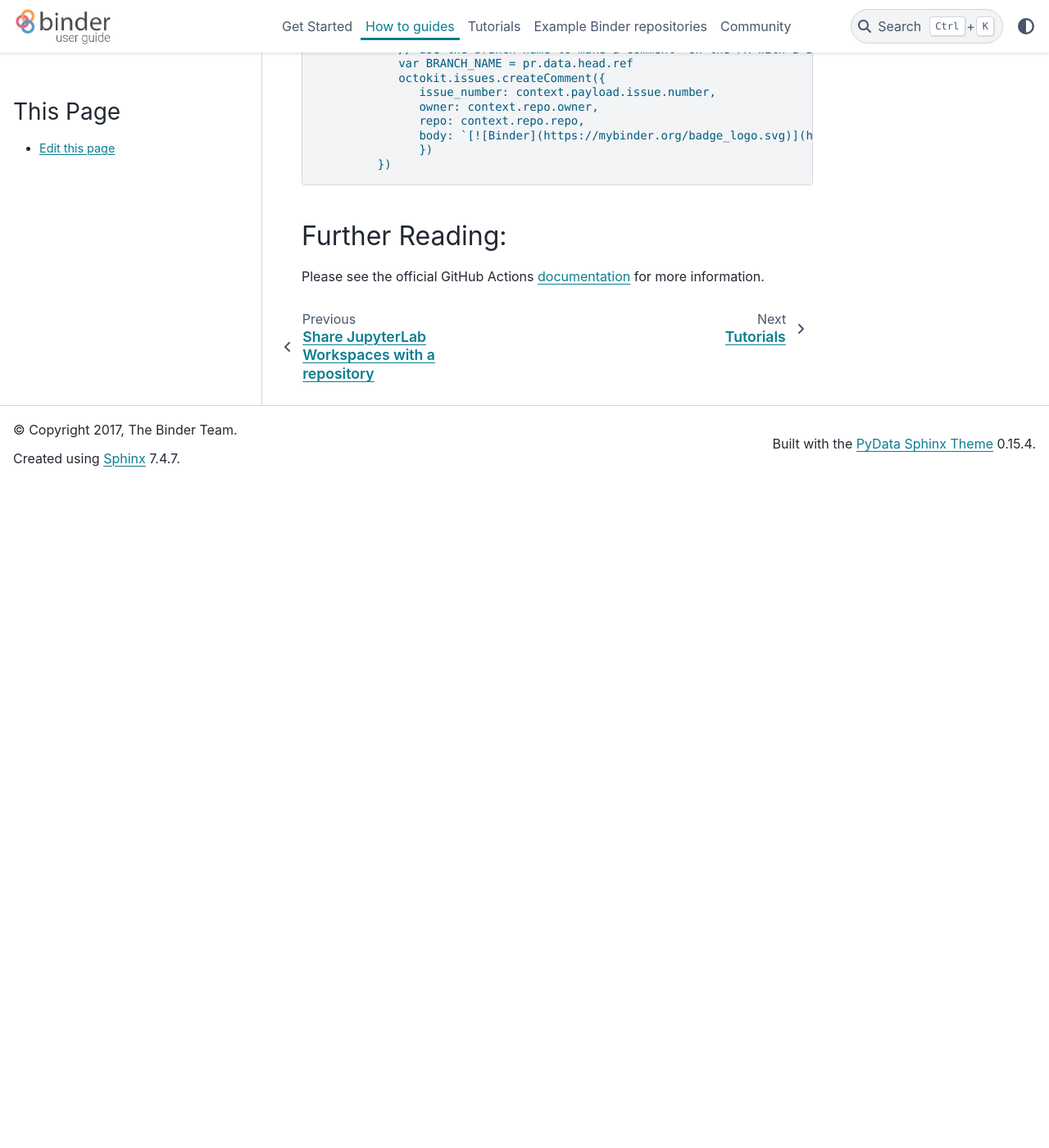
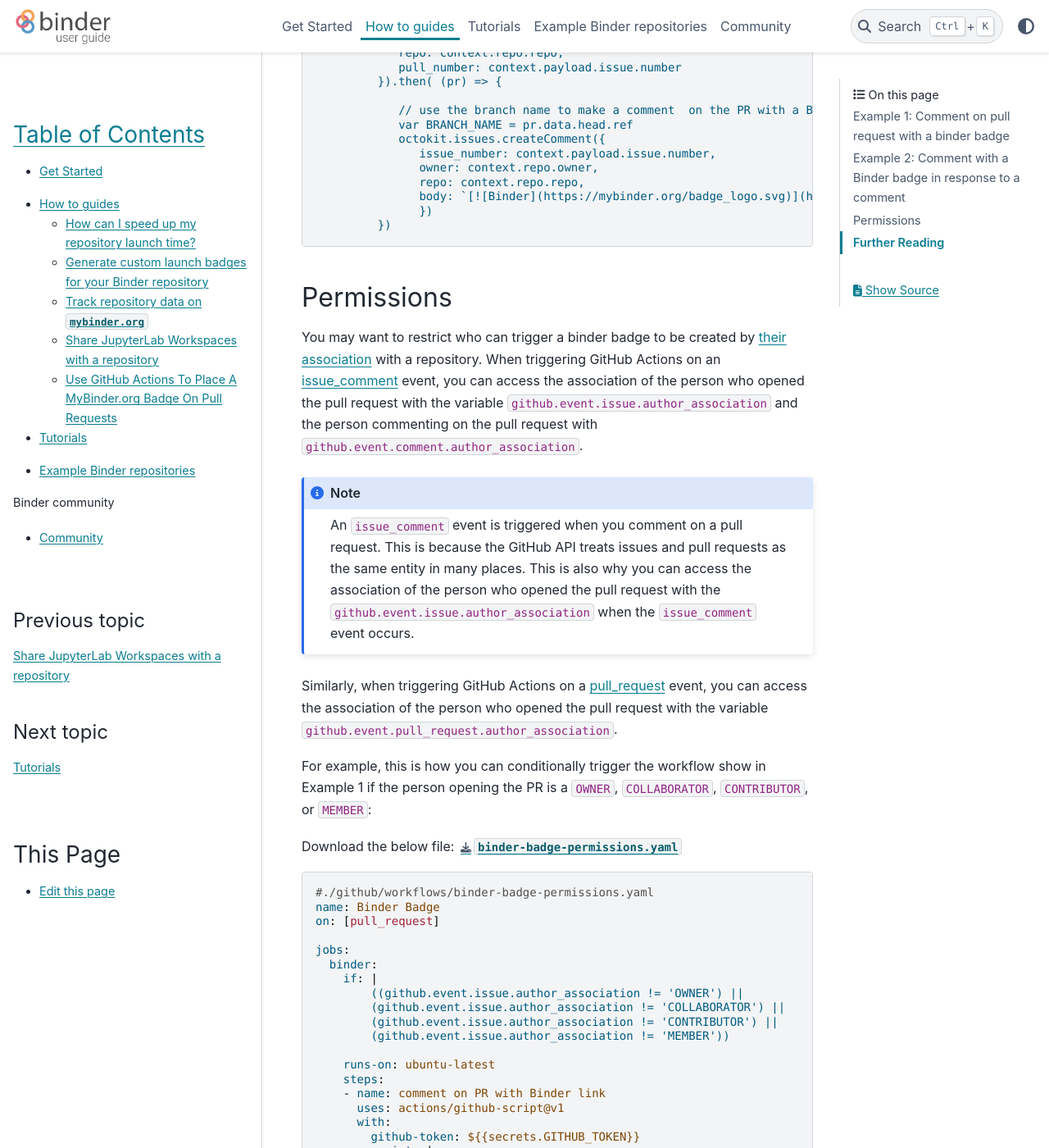
Before and after one commit to jupyterhub/mybinder.org-user-guide, a Sphinx documentation site: the page built from doc/howto/gh-actions-badges.md, in a window 1280 px wide and 1400 px high, scrolled down 2024 px. Shown: the whole window at 82% size. Built offline with Sphinx 7.4.7 and the PyData theme 0.15.4, drawn with Linux system fonts in a browser that asks for light colours; pages that are not in the unit, such as notebooks, are missing from menus; before the commit the page ends 2612 px from its top, so only the background shows below that; some of the changed text lies outside the part shown.

Commit message:
Update gh-actions-badges.md

````diff
--- a/doc/howto/gh-actions-badges.md
+++ b/doc/howto/gh-actions-badges.md
@@ -1,16 +1,19 @@
-# Use GitHub Actions to place a MyBinder.org badge on pull requests
+# Use GitHub Actions To Place A MyBinder.org Badge On Pull Requests
 
 You can facilitate review of GitHub pull requests on [mybinder.org](https://mybinder.org) by using [GitHub Actions](https://github.com/features/actions) to place a ![Binder](https://mybinder.org/badge_logo.svg) badge or link on Pull Requests.  Below are several examples of how to accomplish this.
 
 To enable GitHub Actions, you must place .yaml files that define your GitHub Action workflow in the `/.github/workflows/` directory in your repository.
 
+
 ## Example 1: Comment on pull request with a binder badge
 
 ```{note}
-This example will not work on pull requests from forks.  This is to protect repositories from malicious actors.  To trigger a GitHub Action with sufficient permissions to comment on a pull request from a fork, you must trigger the action via another event, such as a comment or a label.  This is demonstrated in Example 2 below.
+This example will not work on pull requests from forks.  This is to protect repositories from malicious actors.  To trigger a GitHub Action with sufficient permissions to comment on a pull request from a fork, you must trigger the action via another event, such as a comment or a label.  This is demonstrated in Example 2 below._
 ```
 
 The below action uses the [github/script](https://github.com/actions/github-script) Action to call the [GitHub API](https://docs.github.com/en/rest/reference/issues#comments) for the purposes of making a comment on a PR that looks like this:
+
+> ![Binder](https://mybinder.org/badge_logo.svg) 👈 Launch a binder notebook on this branch
 
 Download the below file: {download}`binder-badge.yaml <./binder-badge.yaml>`
 
@@ -32,6 +35,27 @@ language: yaml
 ---
 ```
 
-## Further Reading:
+## Permissions
 
-Please see the official GitHub Actions [documentation](https://docs.github.com/en/actions) for more information.
+You may want to restrict who can trigger a binder badge to be created by [their association](https://developer.github.com/v4/enum/commentauthorassociation/) with a repository.  When triggering GitHub Actions on an [issue_comment](https://docs.github.com/en/actions/reference/events-that-trigger-workflows#issue_comment) event, you can
+access the association of the person who opened the pull request with the variable `github.event.issue.author_association` and the person commenting on the pull request with `github.event.comment.author_association`.
+
+```{note}
+An `issue_comment` event is triggered when you comment on a pull request.  This is because the GitHub API treats issues and pull requests as the same entity in many places.  This is also why you can access the association of the person who opened the pull request with the `github.event.issue.author_association` when the `issue_comment` event occurs.
+```
+
+Similarly, when triggering GitHub Actions on a [pull_request](https://docs.github.com/en/actions/reference/events-that-trigger-workflows#pull_request) event, you can access the association of the person who opened the pull request with the variable `github.event.pull_request.author_association`.
+
+For example, this is how you can conditionally trigger the workflow show in Example 1 if the person opening the PR is a `OWNER`, `COLLABORATOR`, `CONTRIBUTOR`, or `MEMBER`:
+
+Download the below file: {download}`binder-badge-permissions.yaml <./binder-badge-permissions.yaml>`
+
+```{literalinclude} ./binder-badge-permissions.yaml
+---
+language: yaml
+---
+```
+
+## Further Reading
+
+There are many more ways you can customize your workflows to suit your needs.  Please see the official GitHub Actions [documentation](https://docs.github.com/en/actions) for more information.
````
